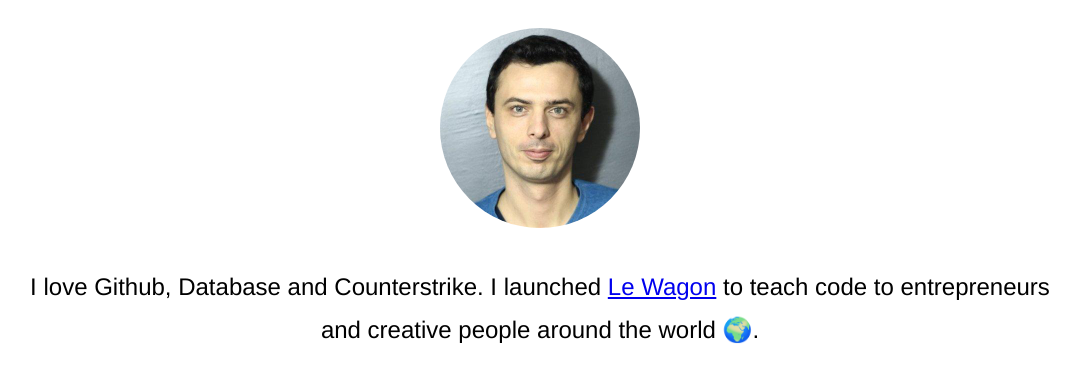
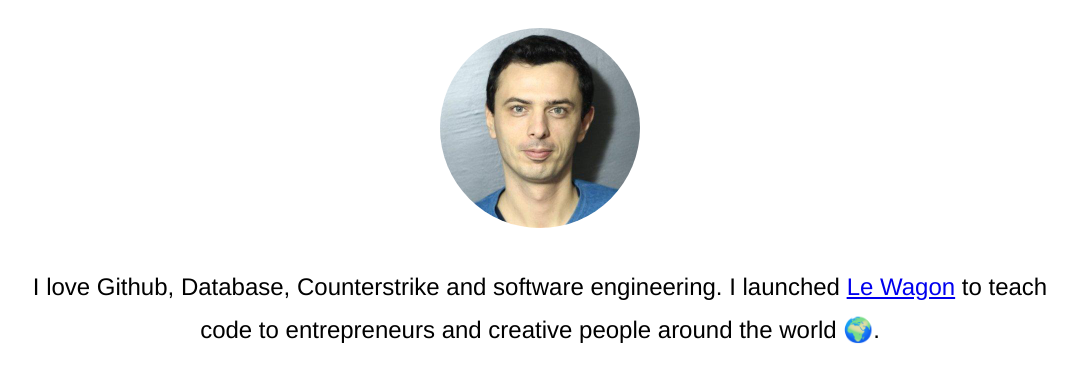
Before and after one commit to Papillard/first-gh-project, a plain HTML site: page index.html in a window 1280 px wide. Shown: the part 251-634 px from the top of the page, without its empty margins (100-1180 px from the left). Drawn offline with Linux system fonts and the light colour scheme.

Commit message:
improve the description

```diff
--- a/index.html
+++ b/index.html
@@ -11,7 +11,7 @@
   <img src="images/seb.jpeg" alt="Seb">
 
   <p>
-    I love Github, Database and Counterstrike.
+    I love Github, Database, Counterstrike and software engineering.
     I launched <a href="https://www.lewagon.com/">Le Wagon</a> to teach code to entrepreneurs and creative people around the world 🌍.
   </p>
 
```
